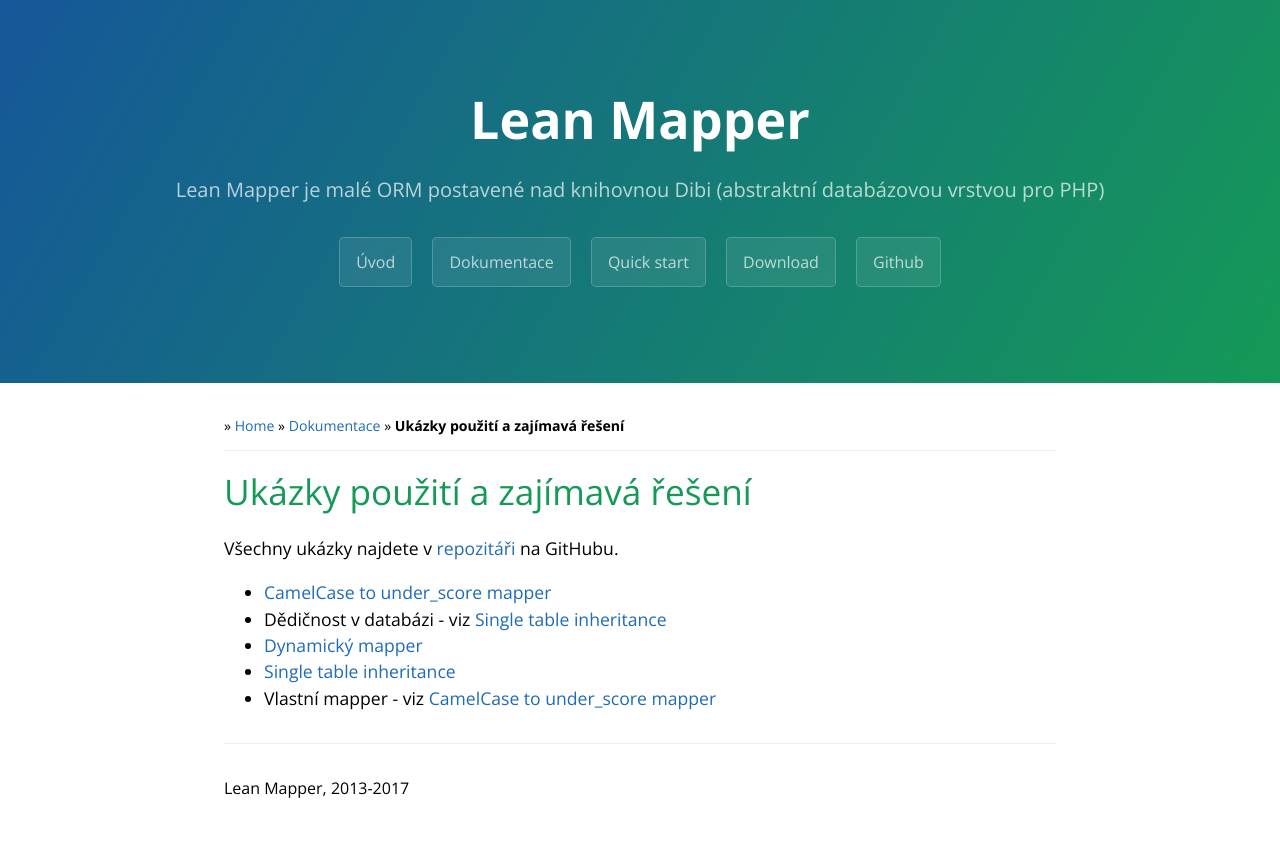
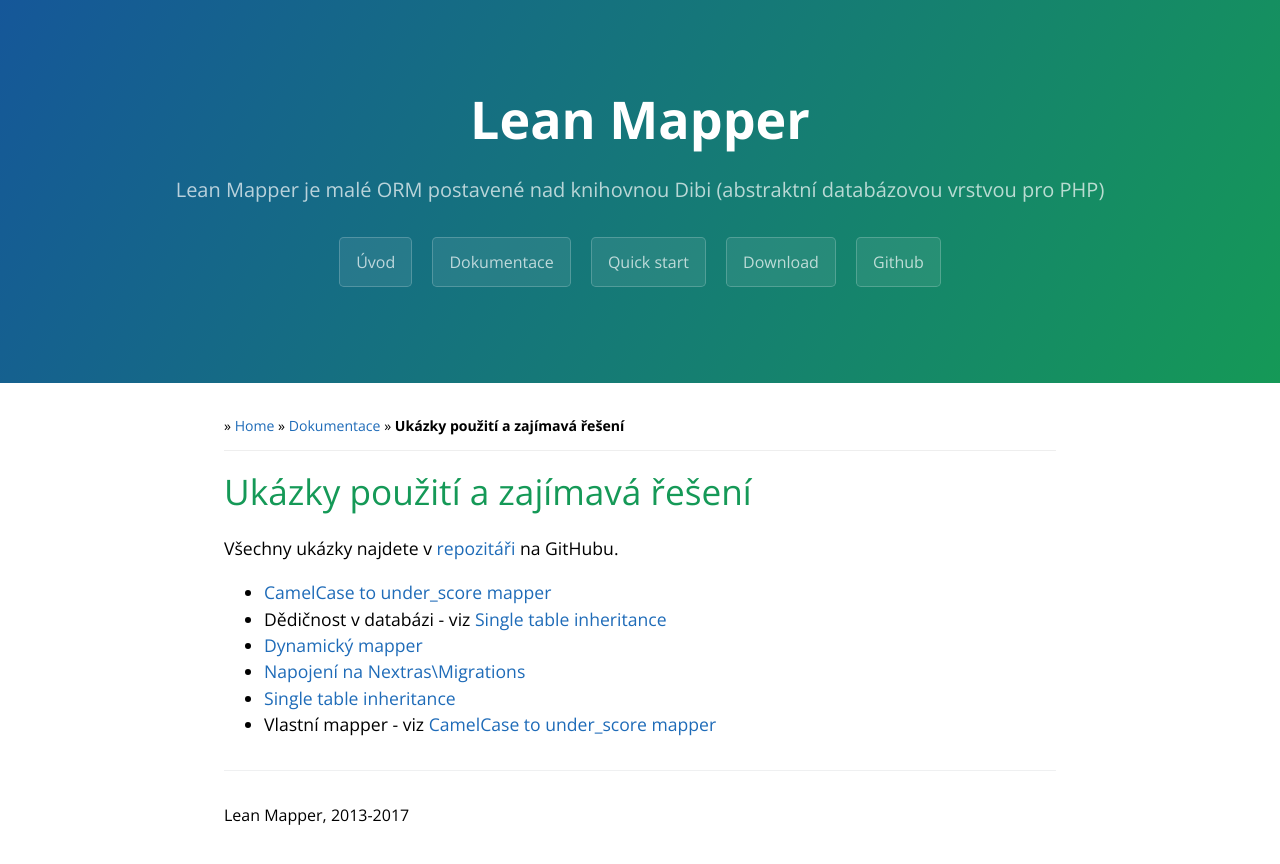
Before and after one commit to LeanMapper/LeanMapper.github.io, a Jekyll site: the page built from cs/tutorials/index.md, in a window 1280 px wide. Shown: the top 864 px of the page. Built offline with Jekyll 4.4.1, drawn with Linux system fonts in a browser that asks for light colours.

Commit message:
Tutorials: pridano Napojeni na Nextras\Migrations

```diff
--- a/cs/tutorials/index.md
+++ b/cs/tutorials/index.md
@@ -7,5 +7,6 @@ Všechny ukázky najdete v [repozitáři](https://github.com/leanmapper/examples
 * [CamelCase to under_score mapper](https://github.com/LeanMapper/examples/tree/master/underscore-mapper)
 * Dědičnost v databázi - viz [Single table inheritance](https://github.com/LeanMapper/examples/tree/master/single-table-inheritance)
 * [Dynamický mapper](https://github.com/LeanMapper/examples/tree/master/dynamic-mapper)
+* [Napojení na Nextras\Migrations](https://github.com/LeanMapper/examples/tree/master/nextras-migrations)
 * [Single table inheritance](https://github.com/LeanMapper/examples/tree/master/single-table-inheritance)
 * Vlastní mapper - viz [CamelCase to under_score mapper](https://github.com/LeanMapper/examples/tree/master/underscore-mapper)
```
